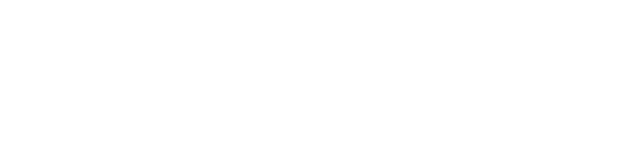
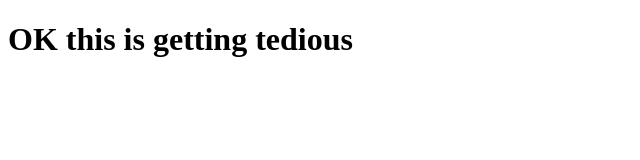
Before and after one commit to dt-davis/git_exercise, a plain HTML site: page index.html in a window 1280 px wide. Shown: the whole page, without its empty margins (0-640 px from the left). Drawn offline with Linux system fonts and the light colour scheme.

Commit message:
the third step

```diff
--- a/index.html
+++ b/index.html
@@ -6,6 +6,6 @@
     <title>OH REally</title>
 </head>
 <body>
-
+    <h1>OK this is getting tedious</h1>
 </body>
 </html>
```
Also changed, not shown: assets/stylesheets/style.css (added), 3 other files.
